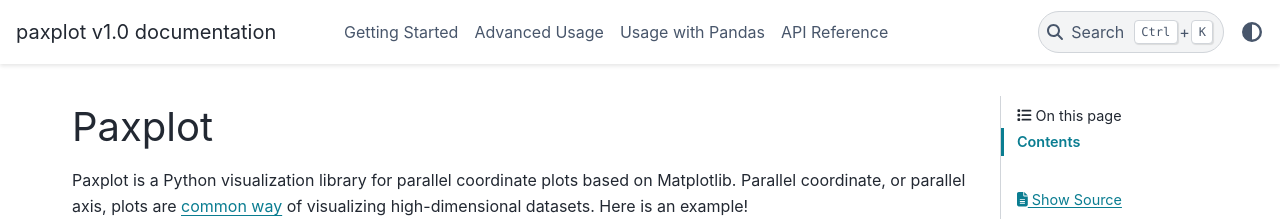
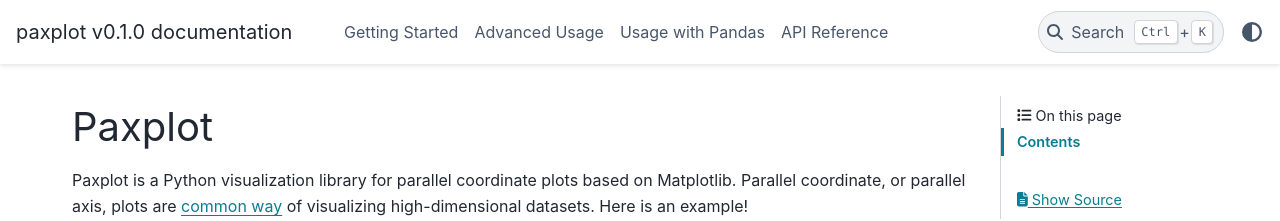
Before and after one commit to paxplot/paxplot, a Sphinx documentation site: the page built from docs/source/index.rst, in a window 1280 px wide. Shown: the top 221 px of the page. Built offline with Sphinx 7.4.7 and the PyData theme 0.15.4, drawn with Linux system fonts in a browser that asks for light colours.

Commit message:
Update to beta version!

```diff
--- a/docs/source/conf.py
+++ b/docs/source/conf.py
@@ -22,7 +22,7 @@
 author = 'Jacob Kravits'
 
 # The full version, including alpha/beta/rc tags
-release = 'v1.0'
+release = 'v0.1.0'
 
 
 # -- General configuration ---------------------------------------------------
--- a/setup.py
+++ b/setup.py
@@ -5,7 +5,7 @@
 
 setuptools.setup(
     name="paxplot",
-    version="0.1.dev1",
+    version="0.1.0",
     author="Jacob Kravits",
     author_email="kravitsjacob@gmail.com",
     description="Paxplot is a Python visualization library for parallel coordinate plots based on Matplotlib.",
```
